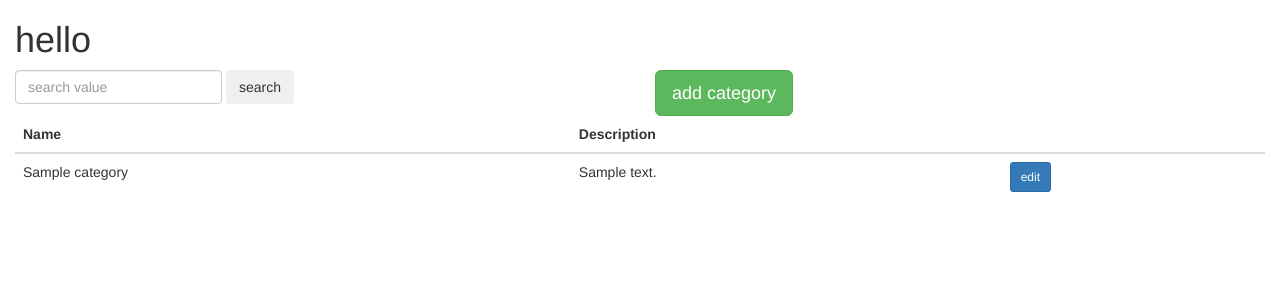
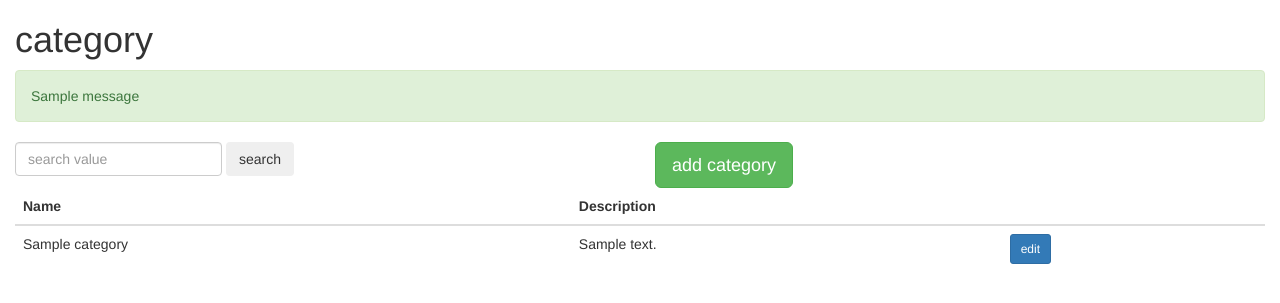
Before and after one commit to sunhuachuang/flask-online-store, a Flask app: template flask_online_store/templates/admin/category/index.html in a window 1280 px wide. Shown: the part 52-355 px from the top of the page. Run offline with Flask 2, Linux system fonts and the light colour scheme; the template is opened without the code that fills it: values that come from a table or form of the project are taken from there, others are empty; tables that the repository leaves empty hold one stand-in row (values such as "Sample post"); one stand-in notice (Sample message) is shown; some libraries are stand-ins or nearby versions.

Commit message:
add common flash html, fix toolbar direct

```diff
--- a/config.py
+++ b/config.py
@@ -6,3 +6,4 @@ MAIL_FROM_EMAIL = "admin@example.com"
 SQLALCHEMY_DATABASE_URI = 'mysql+pymysql://root:1234@server/fos'
 SQLALCHEMY_TRACK_MODIFICATIONS = True
 SERVER_NAME = 'fos.dev'
+DEBUG_TB_INTERCEPT_REDIRECTS=False
--- a/flask_online_store/templates/admin/category/index.html
+++ b/flask_online_store/templates/admin/category/index.html
@@ -1,7 +1,8 @@
 {% extends "admin/base.html" %}
 
 {% block container %}
-<h1>hello</h1>
+<h1>category</h1>
+{% include 'common/flash.html' %}
 <div class="row">
   <div class="col-md-6">
     <form class="form-inline">
--- a/flask_online_store/templates/admin/login.html
+++ b/flask_online_store/templates/admin/login.html
@@ -5,11 +5,7 @@
 <div class="container">
   <div class="row" style="margin-top: 20%;">
     <div class="col-md-8 col-md-offset-2">
-      {% if get_flashed_messages() %}
-      <div class="alert alert-danger">
-        {{ get_flashed_messages()[0] }}
-      </div>
-      {% endif %}
+      {% include 'common/flash.html' %}
       <form class="form-horizontal" method="post">
         {{ form.csrf_token }}
         <div class="form-group">
--- /dev/null
+++ b/flask_online_store/templates/common/flash.html
@@ -0,0 +1,9 @@
+{% with messages = get_flashed_messages(with_categories=true) %}
+  {% if messages %}
+    {% for category, message in messages %}
+      <div class="alert alert-{{ 'danger' if category == 'error' else 'success' }}">
+          {{ message }}
+      </div>
+    {% endfor %}
+  {% endif %}
+{% endwith %}
--- a/flask_online_store/views/admin/category.py
+++ b/flask_online_store/views/admin/category.py
@@ -24,10 +24,11 @@ def edit(id):
     return handle_new_and_edit(category)
 
 def handle_new_and_edit(category):
+    isNew = bool(category.id)
     form = CategoryForm(request.form, obj=category)
     if form.validate_on_submit():
-        print(category.name)
         db_save(category)
+        flash('edit success' if isNew else 'new success', 'success')
         return redirect(url_for('admin_category.index'))
 
     return render_template('admin/category/new_and_edit.html', form=form)
--- a/flask_online_store/views/admin/security.py
+++ b/flask_online_store/views/admin/security.py
@@ -24,9 +24,9 @@ def login():
                 login_user(user)
                 return redirect(url_for('admin_security.index'))
             else:
-                flash('password is wrong!')
+                flash('password is wrong!', 'error')
         else:
-            flash('no user')
+            flash('no user', 'error')
 
     return render_template('admin/login.html', form=form)
 
@@ -34,4 +34,4 @@ def login():
 @login_required
 def logout():
     logout_user()
-    redirect(url_for('admin_security.login'))
+    return redirect(url_for('admin_security.login'))
```
Also changed, not shown: flask_online_store/views/admin/product.py (+8 -2 lines).
